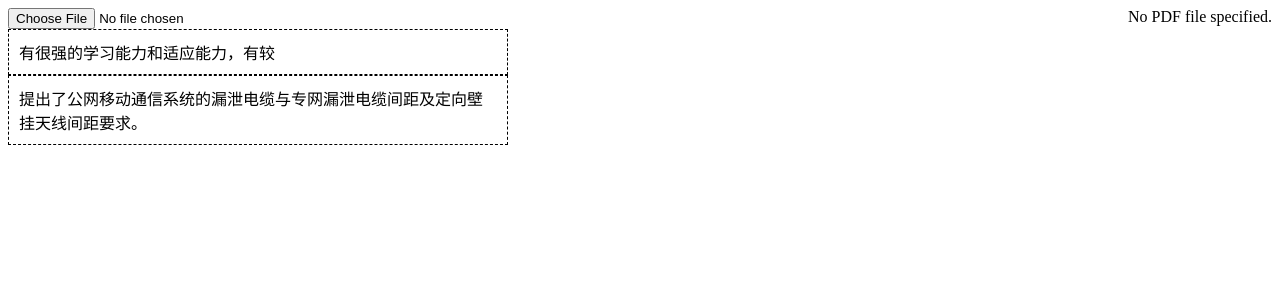
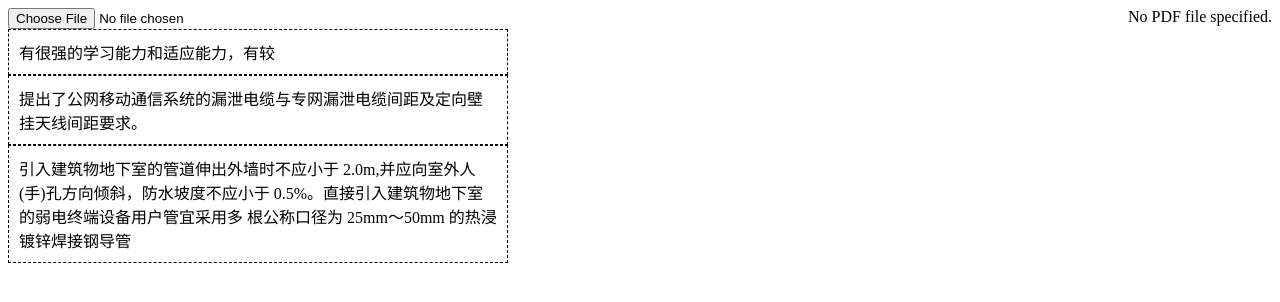
Before and after one commit to marvin-season/FrontendEden, a React (Vite) app in the folder packages/react-pdf-viewer/: page / in a window 1280 px wide. Shown: the top 302 px of the page. Built offline with nearby package versions, Linux system fonts and the light colour scheme.

Commit message:
高亮pdf 优化

```diff
--- a/packages/react-pdf-viewer/src/App.tsx
+++ b/packages/react-pdf-viewer/src/App.tsx
@@ -4,7 +4,11 @@ import {ChangeEventHandler, useState} from "react";
 const hls = [
     "有很强的学习能力和适应能力，有较",
     "提出了公网移动通信系统的漏泄电缆与专网漏泄电缆间距及定向壁\n" +
-    "挂天线间距要求。"
+    "挂天线间距要求。",
+    "引入建筑物地下室的管道伸出外墙时不应小于 2.0m,并应向室外人\n" +
+    "(手)孔方向倾斜，防水坡度不应小于 0.5%。直接引入建筑物地下室\n" +
+    "的弱电终端设备用户管宜采用多 根公称口径为 25mm～50mm 的热浸\n" +
+    "镀锌焊接钢导管"
 ]
 
 function App() {
--- a/packages/react-pdf-viewer/src/components/PDFViewer.tsx
+++ b/packages/react-pdf-viewer/src/components/PDFViewer.tsx
@@ -33,15 +33,13 @@ const PDFViewer: React.FC<PDFProps> = ({
         onHighLight: (hlSet, hlPageIndex) => {
             setHlSet(hlSet);
             setRenderTextLayer(true)
-            return true
         }
     });
 
     useEffect(() => {
-        searchText && getHighlightInfo().then(hlOK => {
-            console.log('getHighlightInfo', hlOK)
-            setRenderTextLayer(hlOK)
-
+        getHighlightInfo().then(ok => {
+            console.log('getHighlightInfo', ok)
+            setRenderTextLayer(ok)
         })
     }, [searchText]);
 
--- a/packages/react-pdf-viewer/src/components/useHighlightInfo.ts
+++ b/packages/react-pdf-viewer/src/components/useHighlightInfo.ts
@@ -6,12 +6,14 @@ import {TextItem} from "pdfjs-dist/types/src/display/api";
 import {HighlightSet, PDFProps} from "@/components/PDFViewer.tsx";
 
 export default function useHighlightInfo({file, onHighLight, searchText = ''}: PDFProps & {
-    onHighLight: (highlightSet: HighlightSet, highlightPageIndexSet: Set<number>) => boolean;
+    onHighLight: (highlightSet: HighlightSet, highlightPageIndexSet: Set<number>) => void;
 }) {
     const getHighlightInfo = async () => {
+        if (searchText?.length <= 0) {
+            return false
+        }
         if (file) {
             const pdfDocumentProxy = await pdfjsLib.getDocument(await (file as Blob).arrayBuffer()).promise;
-
             const numPages = pdfDocumentProxy.numPages;
             const tracker = new DocumentTracker();
             for (let pageIndex = 0; pageIndex < numPages; pageIndex++) {
@@ -19,7 +21,8 @@ export default function useHighlightInfo({file, onHighLight, searchText = ''}: P
                 const {items} = await page.getTextContent()
                 const result = await tracker.track(items as TextItem[], pageIndex, searchText);
                 if (result) {
-                    return onHighLight(tracker.highlightSet, tracker.highlightPageIndexSet)
+                    onHighLight(tracker.highlightSet, tracker.highlightPageIndexSet)
+                    return true
                 }
             }
         }
```
